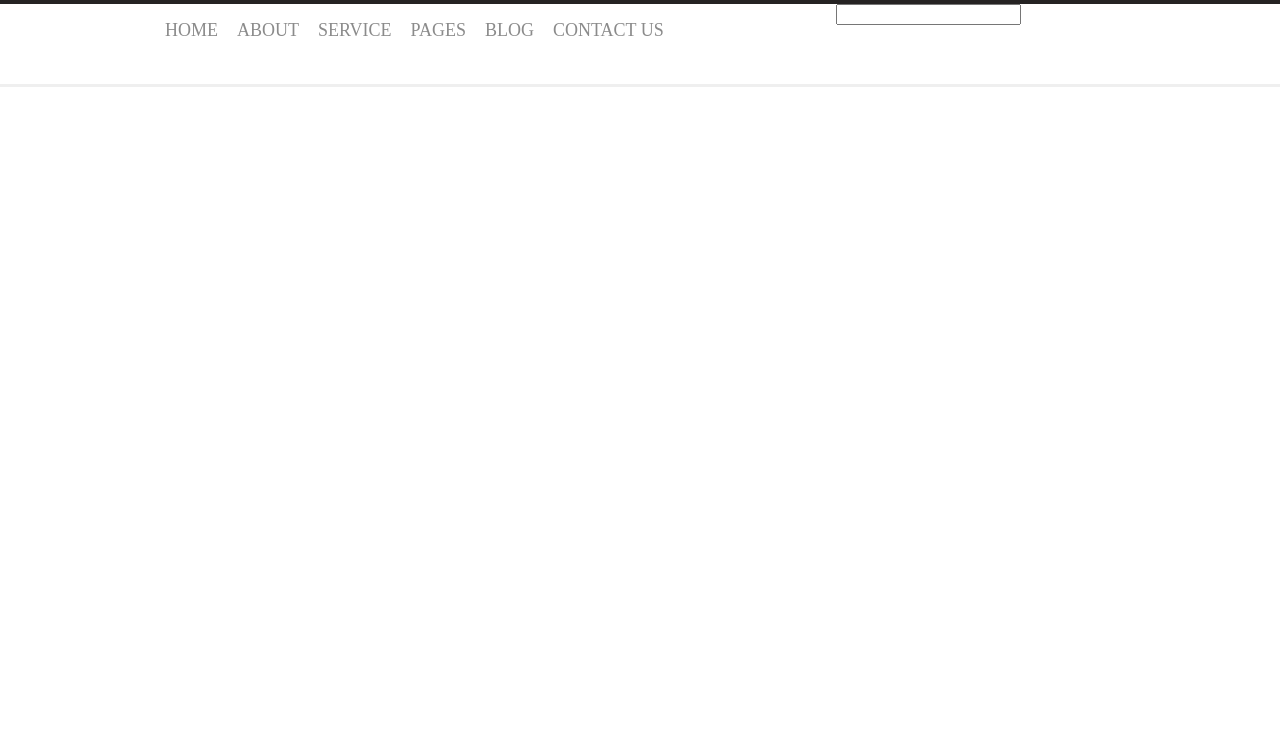
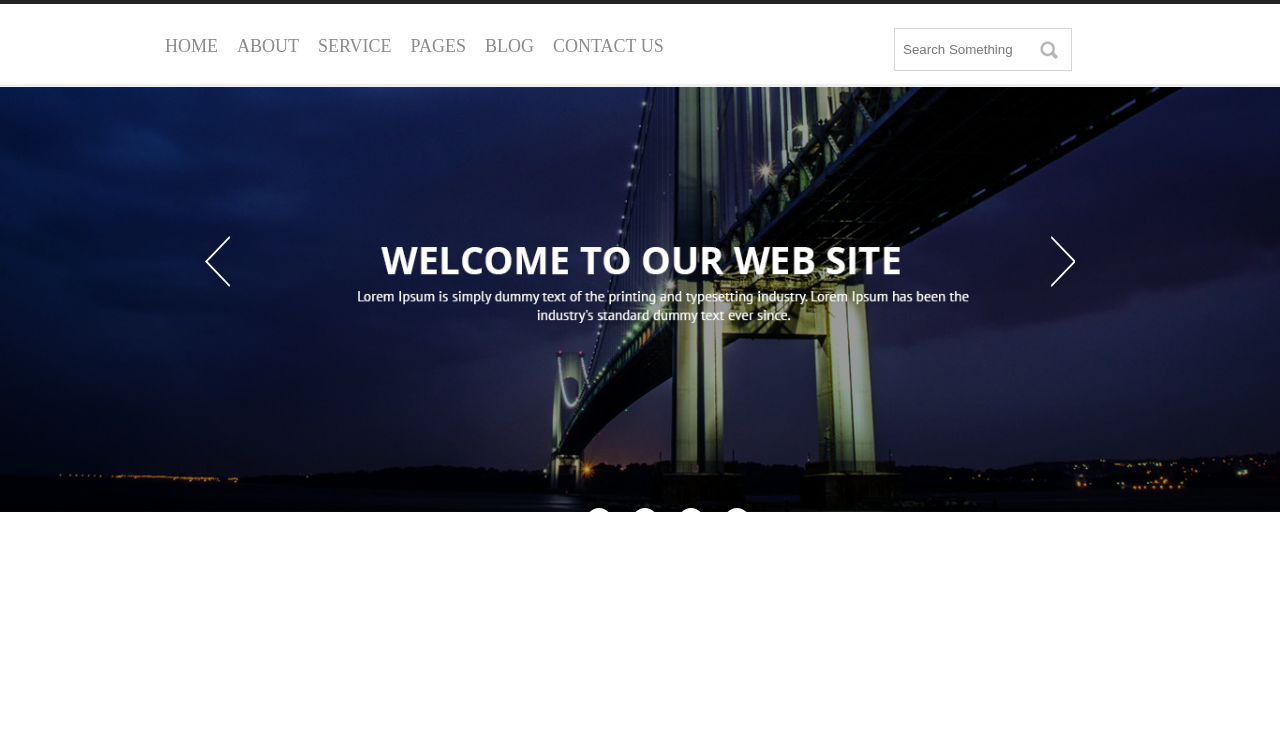
Before and after one commit to DeniseOCrz/gama-academy-site-de-estudo, a plain HTML site: page index.html in a window 1280 px wide. Shown: the part 56-800 px from the top of the page. Drawn offline with nearby package versions, Linux system fonts and the light colour scheme.

Commit message:
Initial Commit

```diff
--- a/css/main.css
+++ b/css/main.css
@@ -1,32 +1,44 @@
 body {
-    width: 100%; /*largura de 100% para o conteúdo */
-    height: 100%; /*altura de 100% para o conteúdo */
+    width: 100%;
+    /*largura de 100% para o conteúdo */
+    height: 100%;
+    /*altura de 100% para o conteúdo */
     margin: 0 auto;
 }
+
 ul {
     padding: 0px !important;
 }
+
 .menu-principal {
-    width: 100%; /*largura da tela*/
-    background-color:#252323; /*cor de fundo da menu-principal */
-    height: 60px; /*altura 60pixes */
+    width: 100%;
+    /*largura da tela*/
+    background-color: #252323;
+    /*cor de fundo da menu-principal */
+    height: 60px;
+    /*altura*/
 }
 
 main {
-    margin: 0 auto; /* centralizar o container */
-    width: 980px; /*largura do container */
-    position: relative; /* alinhado relativamente a posição do container*/
+    margin: 0 auto;
+    /* centralizar o container */
+    width: 980px;
+    /*largura do container */
+    position: relative;
+    /* alinhado relativamente a posição do container*/
 }
 
 .logo {
     float: left;
-    padding: 16px; /*define uma a distância entre o conteúdo de um elemento e suas bordas*/
+    padding: 16px;
+    /*define uma a distância entre o conteúdo de um elemento e suas bordas*/
     width: 70%;
 }
 
 .redes-sociais ul li {
-    margin-left: 15px;
-    display: inline-block; /* deixar os elementos na mesma linha e também setar a altura e a largura*/
+    margin-left: 25px;
+    display: inline-block;
+    /* deixar os elementos na mesma linha e também setar a altura e a largura*/
     float: left;
     list-style: none;
 }
@@ -39,11 +51,14 @@ main {
 .header-2 {
     background-color: #ffffff;
     width: 980px;
+    /*largura da tela*/
     margin: 0 auto;
+    padding: 16px;
 }
 
 .menu-urls {
     height: 80px;
+    /*altura*/
     border-bottom: 3px solid #efefef;
 }
 
@@ -51,24 +66,53 @@ main {
     display: inline-block;
     color: #8b8b8b;
     margin-left: 15px;
+    height: 48px;
+    /*altura*/
+}
+
+.menu ul li:hover {
+    border-bottom: 3px solid #00bac6;
+}
+
+.menu ul li a:hover {
+    color: #00bac6;
 }
 
 .menu ul li a {
     display: inline-block;
     color: #8b8b8b;
-    text-decoration: none; /* retira o estilo da letra*/
-    font-size: 18px; /* tamanho da letra*/
-    text-transform: uppercase; /* todas as letras maiusculas*/
+    text-decoration: none;
+    /* retira o estilo da letra*/
+    font-size: 18px;
+    /* tamanho da letra*/
+    text-transform: uppercase;
+    /* todas as letras maiusculas*/
 }
 
 .menu {
     width: 70%;
+    /*largura da tela*/
     float: left;
 }
 
 .busca {
+    text-align: center;
     width: 30%;
+    /*largura da caixa*/
     float: left;
+
+}
+
+.busca input {
+    background-image: url('../img/icone-search.png');
+    background-repeat: no-repeat;
+    height: 25px;
+    /*altura da caixa*/
+    padding: 8px;
+    width: 160px;
+    margin-top: 8px;
+    background-position: 92%;
+    border: 1px solid #d6d6d6;
 }
 
 .col-100 {
@@ -76,3 +120,65 @@ main {
     float: left;
     position: relative;
 }
+
+button.slick-prev {
+    font-size: 0px;
+    border: none;
+    width: 25px;
+    height: 51px;
+    z-index: 9;
+    background-color: transparent;
+    position: absolute;
+    background-image: url('../img/anterior.png');
+    top: 35%;
+    left: 16%;
+}
+
+button.slick-next {
+    font-size: 0px;
+    border: none;
+    width: 25px;
+    height: 51px;
+    z-index: 9;
+    background-color: transparent;
+    position: absolute;
+    background-image: url('../img/proximo.png');
+    top: 35%;
+    right: 16%;
+}
+
+.slider-principal {
+    width: 100% !important;
+}
+
+.slick-initialized {
+    overflow: hidden;
+}
+
+ul.slick-dots li button {
+    font-size: 0px;
+    border: 5px solid #ffffff;
+    width: 26px;
+    height: 26px;
+    background: transparent ;
+    border-radius: 50%;
+    cursor: pointer;
+}
+
+.slick-dots {
+    margin: 0 auto;
+    width: 50%;
+    position: absolute;
+    left: 45%;
+    top: 410px;
+}
+
+li.slick-active button {
+    background: #00bac6;
+}
+
+ul.slick-dots li {
+    padding: 10px;
+    display: inline-block;
+
+}
--- a/index.html
+++ b/index.html
@@ -3,6 +3,7 @@
 
 <head>
     <link rel="stylesheet" type="text/css" href="css/main.css">
+    <link rel="stylesheet" type="text/css" href="//cdn.jsdelivr.net/npm/slick-carousel@1.8.1/slick/slick.css" />
     <meta charset="UTF-8">
     <meta name="viewport" content="width=device-width, initial-scale=1.0">
     <title>Welcome Web Site</title>
@@ -41,10 +42,22 @@
                 </ul>
             </div>
             <div class="busca">
-                <input type="text"/>
+                <input placeholder="Search Something" type="text" />
             </div>
         </div>
     </main>
+    <div class="col-100">
+        <div class="slider-principal">
+            <img src="img/banner.png" />
+            <img src="img/banner.png" />
+            <img src="img/banner.png" />
+            <img src="img/banner.png" />
+        </div>
+    </div>
+    <script type="text/javascript" src="https://code.jquery.com/jquery-1.11.0.min.js"></script>
+    <script type="text/javascript" src="https://code.jquery.com/jquery-migrate-1.2.1.min.js"></script>
+    <script type="text/javascript" src="https://cdn.jsdelivr.net/npm/slick-carousel@1.8.1/slick/slick.min.js"></script>
+    <script type="text/javascript" src="./js/main.js"></script>
 </body>
 
 </html>
--- /dev/null
+++ b/js/main.js
@@ -0,0 +1,9 @@
+$('.slider-principal').slick({
+    dots: true,
+    infinite: true,
+    speed: 300,
+    slidesToShow: 1,
+    adaptiveHeight: true,
+    autoplay: true,
+    autoplaySpeed: 2000
+  });
```
